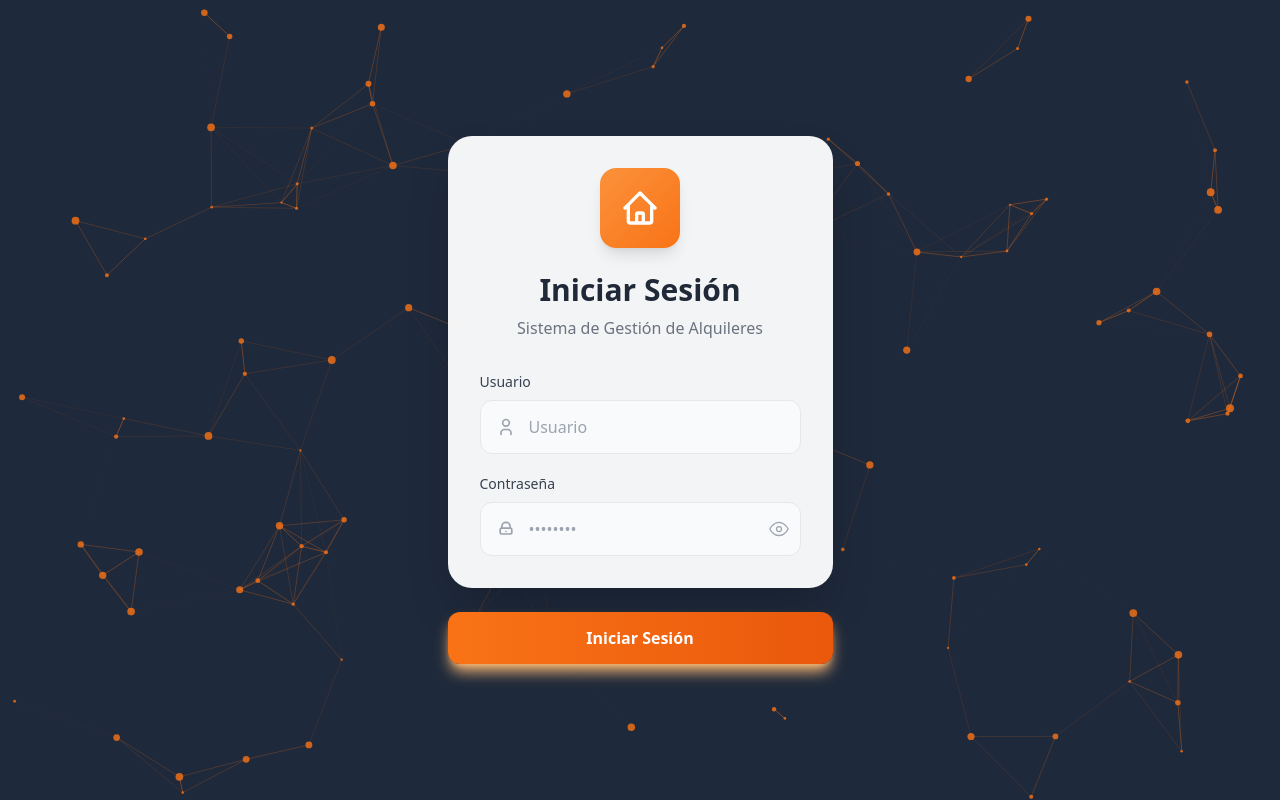
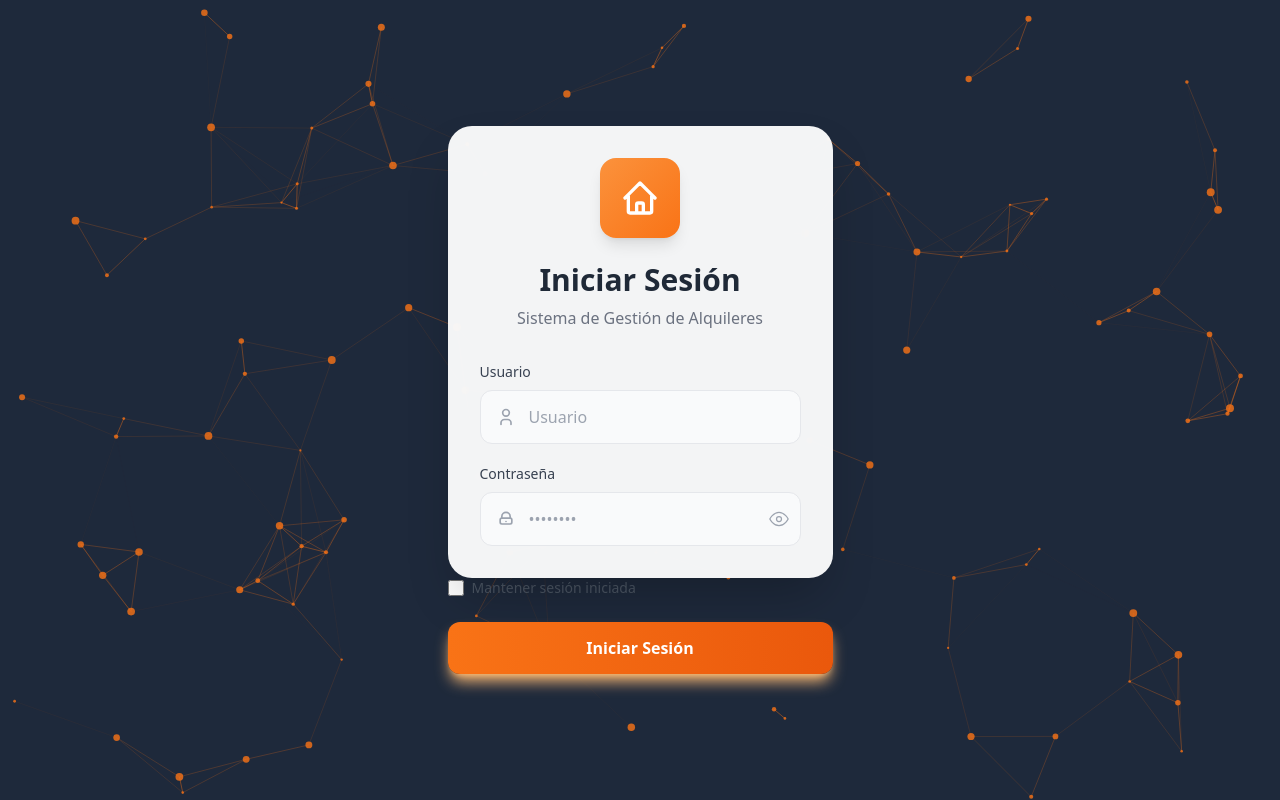
Before and after one commit to frank-Chavez/GESTION_CUARTOS, a Flask app: page / in a window 1280 px wide. Run offline with Flask 3, Linux system fonts and the light colour scheme; some libraries are stand-ins or nearby versions.

Commit message:
Add 'Mantener sesión iniciada' option and honor 'remember' to set session.permanent

```diff
--- a/app.py
+++ b/app.py
@@ -92,6 +92,7 @@ class InquilinoForm(FlaskForm):
 class LoginForm(FlaskForm):
     usuario = StringField(validators=[DataRequired()])
     password = StringField(validators=[DataRequired()])
+    remember = BooleanField()
 
 
 @app.route("/", methods=["GET", "POST"])
@@ -109,8 +110,18 @@ def loguin():
         conn.close()
         if user and check_password_hash(user[2], password):
             session["user_id"] = user[0]
-            # Marcar la sesión como permanente para que persista al cerrar el navegador
-            session.permanent = True
+            # Marcar la sesión como permanente sólo si el usuario lo solicita
+            # (checkbox 'remember' en el formulario)
+            try:
+                remember = False
+                # preferir el campo del WTForm cuando se usa, fallback a request.form
+                if hasattr(form, 'remember'):
+                    remember = bool(form.remember.data)
+                else:
+                    remember = bool(request.form.get('remember'))
+                session.permanent = bool(remember)
+            except Exception:
+                session.permanent = False
             return redirect(url_for("dashboard"))
         else:
             error = "Usuario o contraseña incorrectos"
--- a/templates/loguin.html
+++ b/templates/loguin.html
@@ -139,6 +139,13 @@
               </div>
             </div>
             <!-- Botón Iniciar Sesión -->
+            <div class="flex items-center justify-between">
+              <label class="inline-flex items-center text-sm text-gray-600 dark:text-gray-300">
+                <input type="checkbox" name="remember" class="form-checkbox h-4 w-4 text-orange-600" />
+                <span class="ml-2">Mantener sesión iniciada</span>
+              </label>
+            </div>
+
             <button
               type="submit"
               class="w-full bg-gradient-to-r from-orange-500 to-orange-600 hover:from-orange-600 hover:to-orange-700 text-white font-semibold py-3.5 rounded-xl transition duration-200 shadow-lg shadow-orange-300 dark:shadow-orange-900 hover:shadow-xl hover:shadow-orange-400 dark:hover:shadow-orange-900 hover:scale-105 transform mt-6"
```
